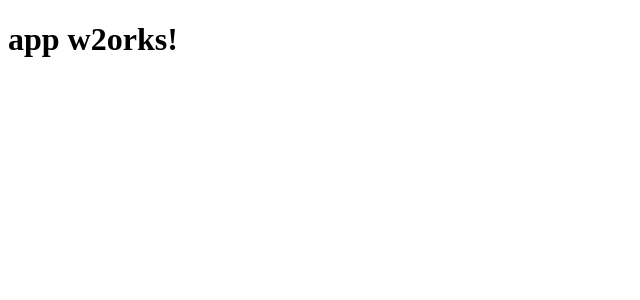
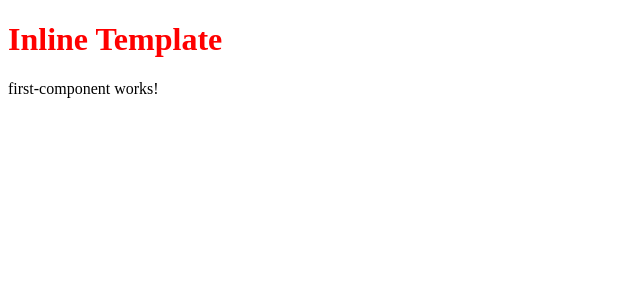
Before and after one commit to saisthota/angular2, an Angular app in the folder first-app/: page / in a window 1280 px wide. Shown: the top 300 px of the page, without its empty margins (0-640 px from the left). Built offline with nearby package versions, Linux system fonts and the light colour scheme.

Commit message:
Shadow DOM

```diff
--- a/first-app/src/app/app.component.ts
+++ b/first-app/src/app/app.component.ts
@@ -2,9 +2,17 @@ import { Component } from '@angular/core';
 
 @Component({
   selector: 'app-root',
-  templateUrl: './app.component.html',
-  styleUrls: ['./app.component.css']
+  template: `
+    <h1>Inline Template</h1>
+    <app-first-component>
+        <h1>Hello to First Component</h1>
+    </app-first-component>
+    `
+  ,
+  styles: [`
+    h1 { color: red }
+  `]
 })
 export class AppComponent {
-  title = 'app w2orks!';
+  title = 'app works!';
 }
```
